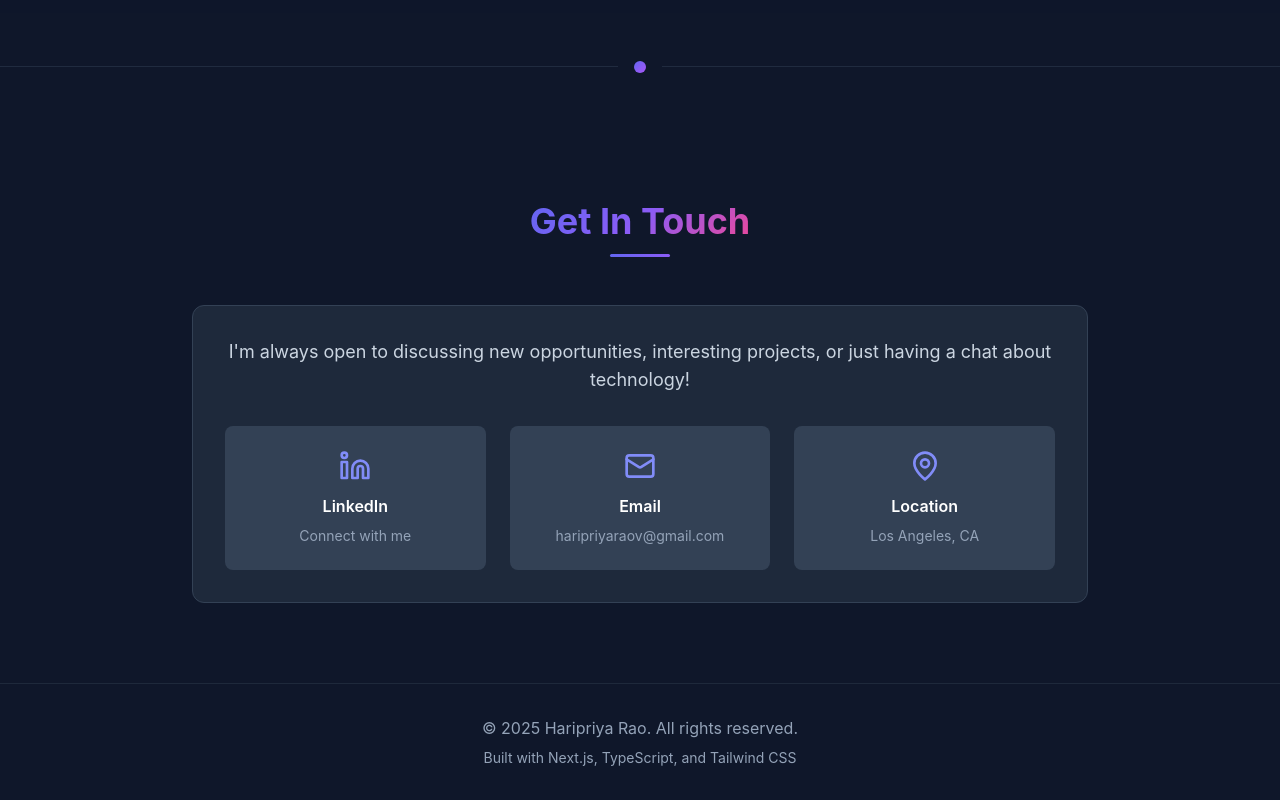
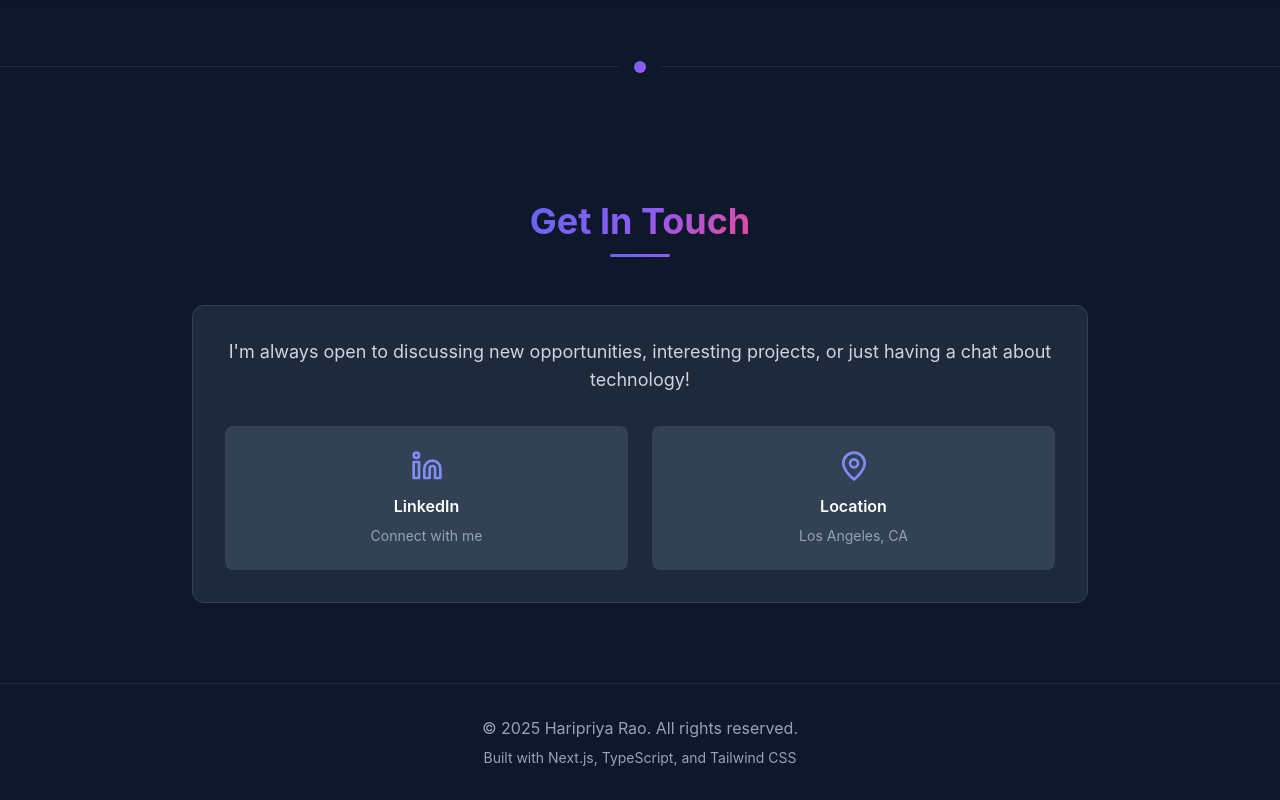
Before and after one commit to haripriyarao26/portfolio, a Next.js app: page / in a window 1280 px wide. Shown: the part 7208-8008 px from the top of the page. Built offline with nearby package versions, Linux system fonts and the light colour scheme.

Commit message:
hide email

```diff
--- a/components/Contact.tsx
+++ b/components/Contact.tsx
@@ -1,7 +1,7 @@
 'use client';
 
 import { resumeData } from '@/data/resume';
-import { Linkedin, MapPin, Mail } from 'lucide-react';
+import { Linkedin, MapPin } from 'lucide-react';
 import { useScrollAnimation } from '@/hooks/useScrollAnimation';
 
 export default function Contact() {
@@ -21,7 +21,7 @@
             I'm always open to discussing new opportunities, interesting projects, or just having a chat about technology!
           </p>
 
-          <div className="grid grid-cols-1 md:grid-cols-3 gap-6">
+          <div className="grid grid-cols-1 md:grid-cols-2 gap-6">
             <a
               href={`https://${resumeData.linkedin}`}
               target="_blank"
@@ -36,18 +36,6 @@
               </span>
             </a>
 
-            <a
-              href={`mailto:${resumeData.email}`}
-              className="flex flex-col items-center p-6 bg-slate-700 rounded-lg hover:bg-indigo-600 transition-all duration-300 group card-hover"
-              aria-label="Send email"
-            >
-              <Mail className="text-indigo-400 group-hover:text-white mb-3 transition-colors" size={32} />
-              <span className="text-white font-semibold mb-2">Email</span>
-              <span className="text-slate-400 text-sm text-center group-hover:text-white transition-colors break-all">
-                {resumeData.email}
-              </span>
-            </a>
-
             <div className="flex flex-col items-center p-6 bg-slate-700 rounded-lg">
               <MapPin className="text-indigo-400 mb-3" size={32} />
               <span className="text-white font-semibold mb-2">Location</span>
```
